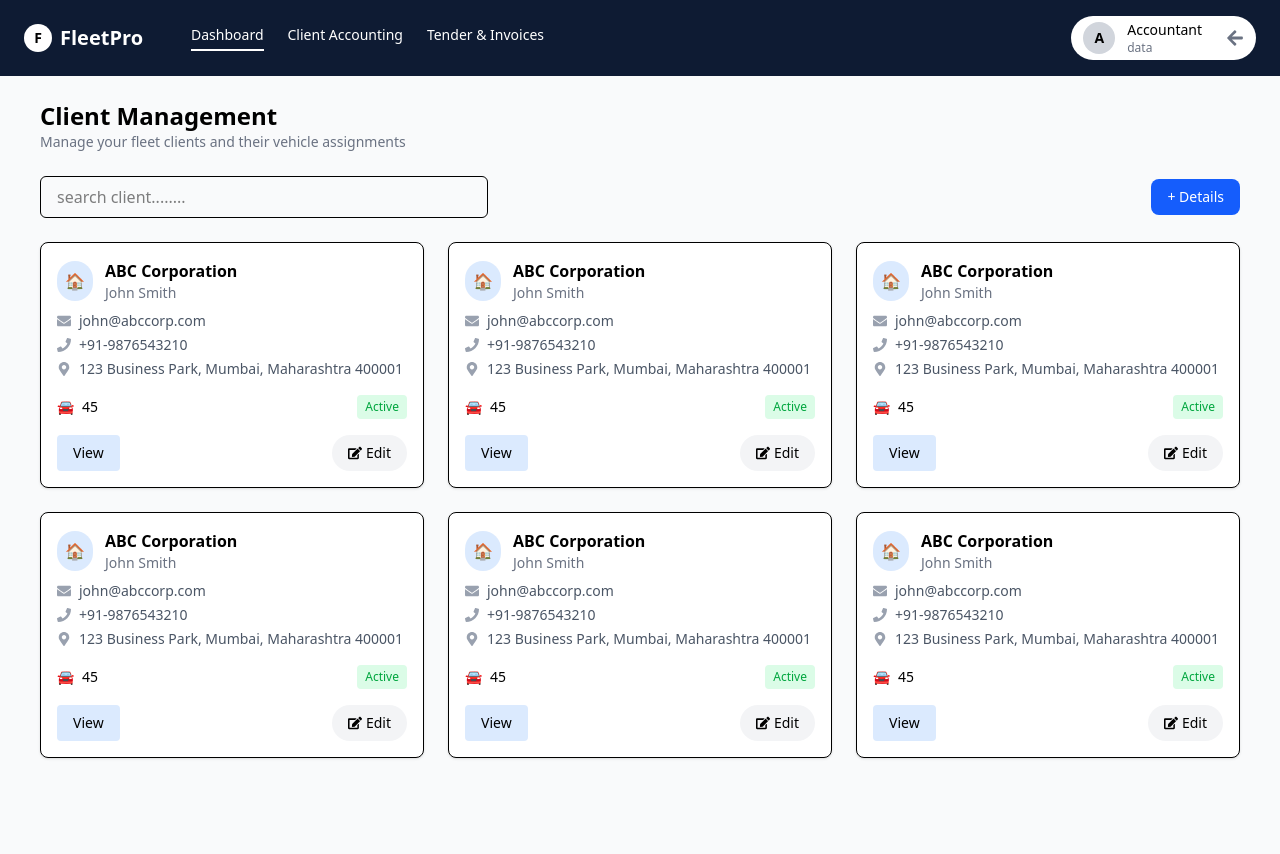
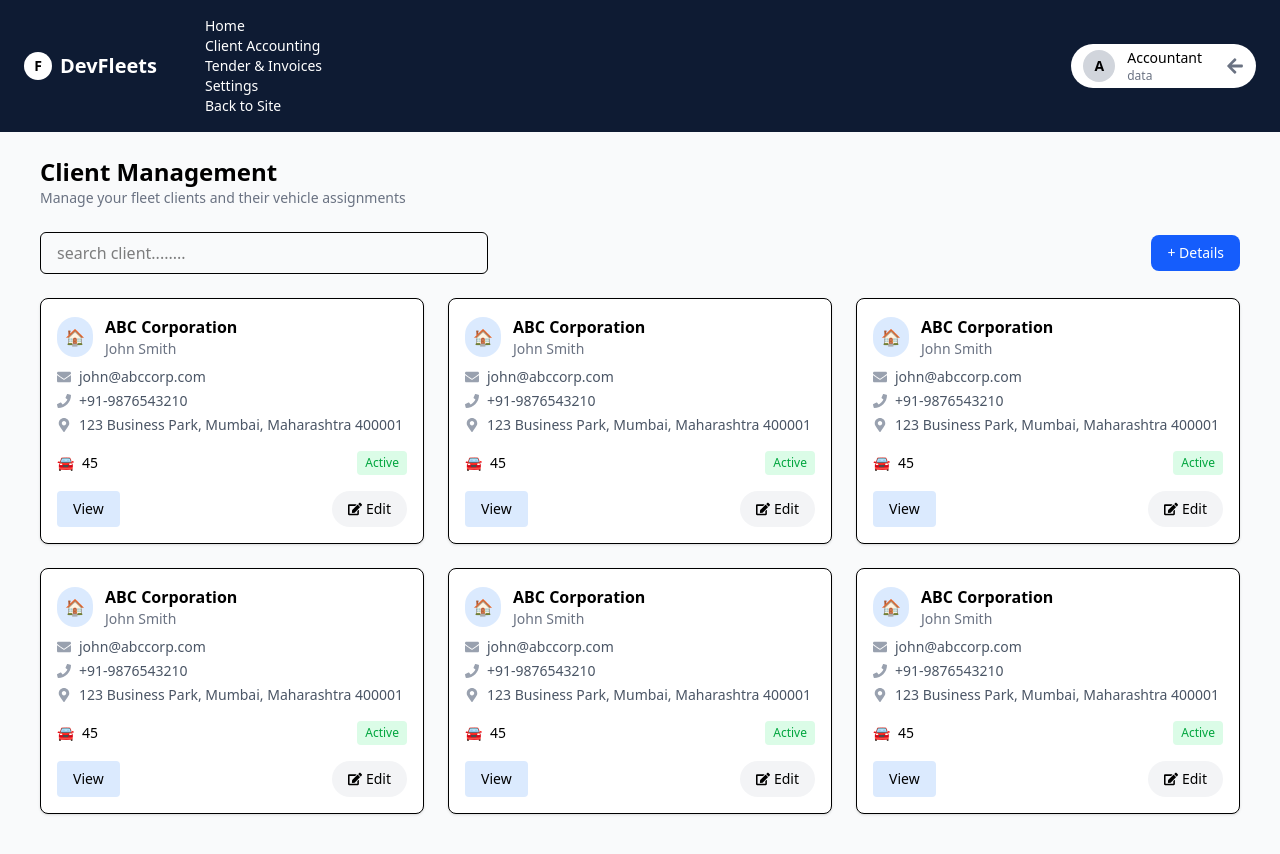
Before and after one commit to devfleets/webappongithub, a Next.js app: page /accountant/clients in a window 1280 px wide. Shown: the top 854 px of the page. Built offline with nearby package versions, Linux system fonts and the light colour scheme.

Commit message:
mapped the nav link

```diff
--- a/src/app/accountant/layout.jsx
+++ b/src/app/accountant/layout.jsx
@@ -1,8 +1,19 @@
 "use client";
 import { FaArrowLeft } from 'react-icons/fa';
 import Link from 'next/link';
+import { usePathname } from 'next/navigation';
 
 export default function AccountantLayout({ children }) {
+    const pathname = usePathname();
+
+    const navLinks = [
+        { href: '/accountant', label: 'Home' },
+        { href: '/accountant/clients', label: 'Client Accounting' },
+        { href: '/accountant/billing', label: 'Tender & Invoices' },
+        { href: '/accountant/settings', label: 'Settings' },
+        { href: '/', label: 'Back to Site' },
+    ];
+
     return (
         <div>
             {/* Top Nav */}
@@ -10,15 +21,17 @@ export default function AccountantLayout({ children }) {
                 <div className="flex gap-12 items-center">
                     <div className="font-bold text-xl flex items-center gap-2">
                         <div className="bg-white text-black rounded-full w-7 h-7 flex items-center justify-center text-sm font-bold">F</div>
-                        <span>FleetPro</span>
+                        <span>DevFleets</span>
                     </div>
-                    <div className="flex gap-6 text-sm">
-                        <span className="border-b-2 border-white pb-1">
-                            <Link href={"/accountant"}>Dashboard</Link>
-                        </span>
-                        <span> <Link href={"accountant/clients"}>Client Accounting</Link> </span>
-                        <span> <Link href={"accountant/billing"}>Tender & Invoices</Link> </span>
-                    </div>
+                        <nav className="flex gap-6 text-sm">
+                            <ul className="nav-list">
+                                {navLinks.map((link) => (
+                                    <li key={link.href} className={pathname === link.href ? 'active' : ''}>
+                                        <Link href={link.href}>{link.label}</Link>
+                                    </li>
+                                ))}
+                            </ul>
+                        </nav>
                 </div>
                 <div className="flex items-center gap-3 text-sm bg-white text-black px-3 py-1 rounded-full">
                     <div className="w-8 h-8 bg-gray-300 rounded-full flex items-center justify-center text-sm font-bold">A</div>
```
